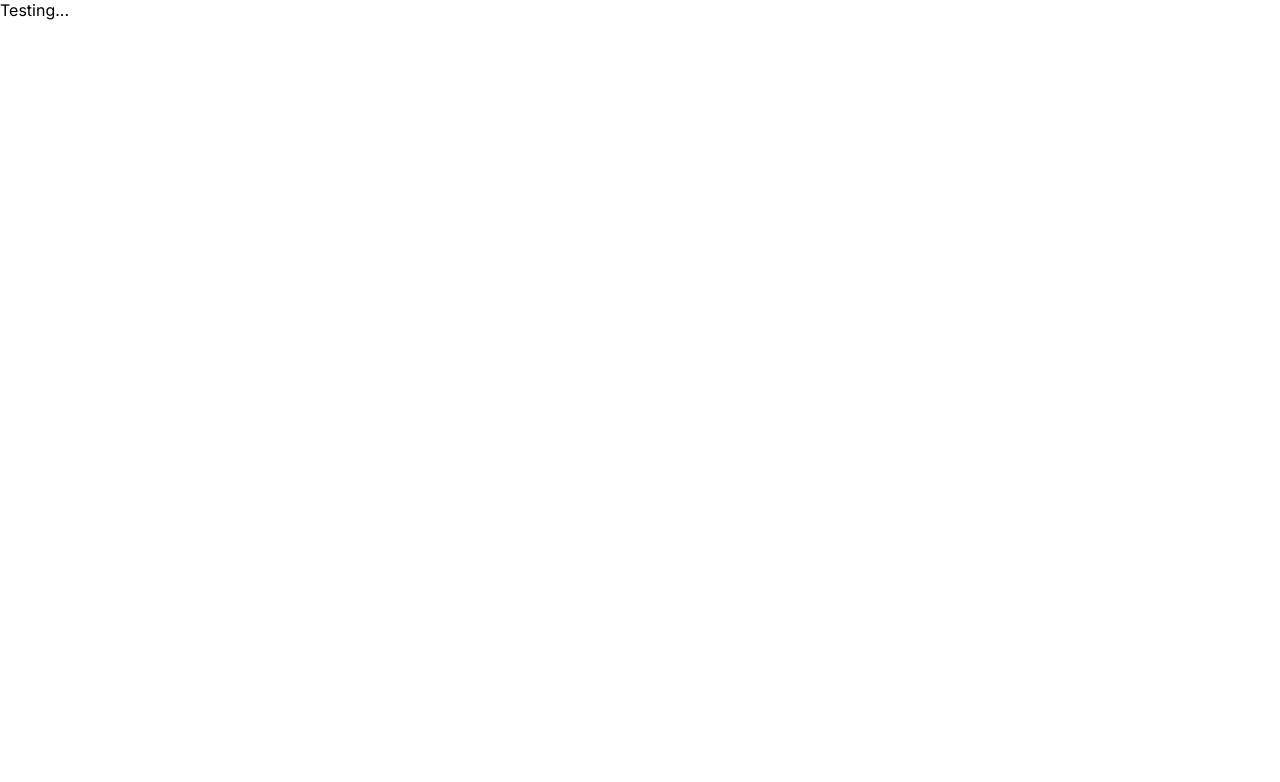
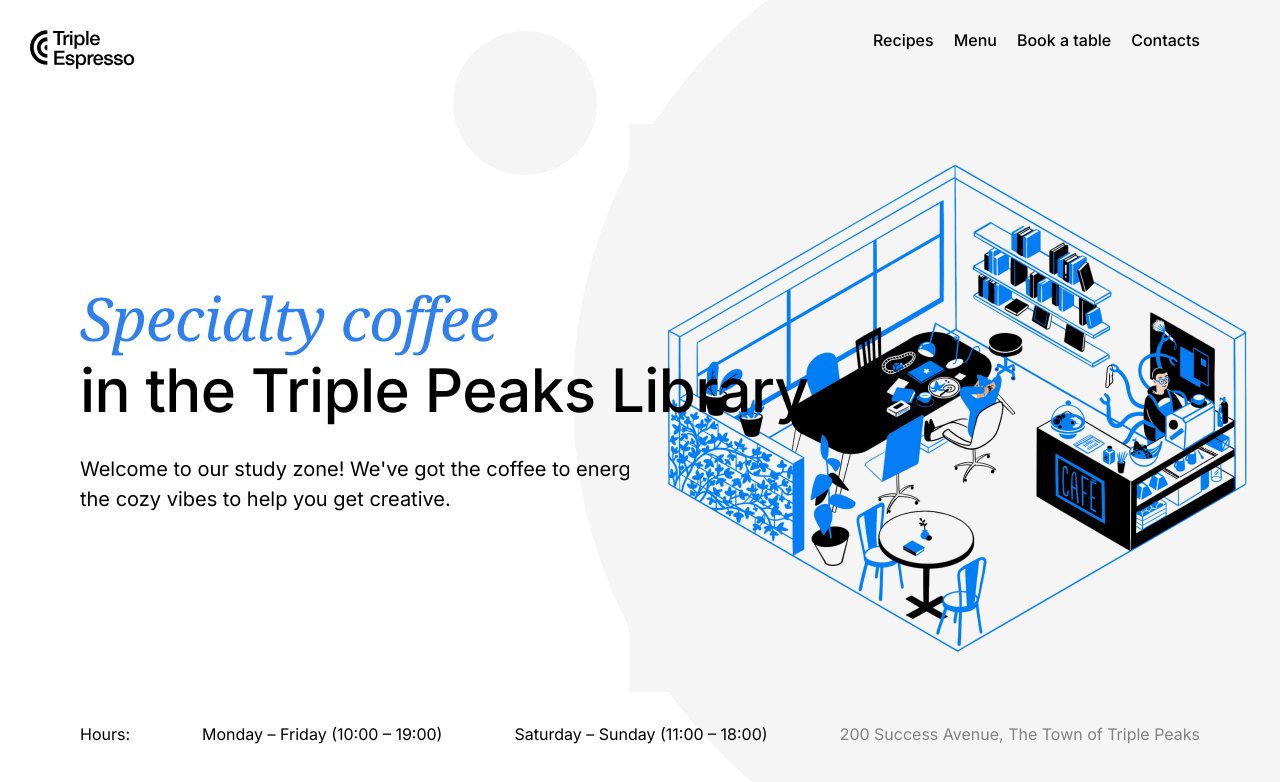
Before and after one commit to ialbertmartinez/se_project_coffeeshop, a plain HTML site: page index.html in a window 1280 px wide. Drawn offline with Linux system fonts and the light colour scheme.

Commit message:
add header markup with styles

```diff
--- a/index.html
+++ b/index.html
@@ -28,9 +28,56 @@
 
   <body>
     <div class="page">
-      Testing...
-      <!-- other elements -->
-      <header class="header"></header>
+      <header class="header">
+        <nav class="nav">
+          <img
+            class="nav__logo"
+            src="images/logo_coffeeshop_dark.svg"
+            alt="Triple Espresso Logo"
+          />
+          <ul class="nav__links">
+            <li class="nav__item">
+              <a href="#" class="nav__link">Recipes</a>
+            </li>
+            <li class="nav__item">
+              <a href="#" class="nav__link">Menu</a>
+            </li>
+            <li class="nav__item">
+              <a href="#" class="nav__link">Book a table</a>
+            </li>
+            <li class="nav__item">
+              <a href="#" class="nav__link">Contacts</a>
+            </li>
+          </ul>
+        </nav>
+        <h1 class="header__title">
+          <span class="header__span-accent">Specialty coffee</span> in the
+          Triple Peaks Library
+        </h1>
+        <p class="header__description">
+          Welcome to our study zone! We've got the coffee to energize you and
+          the cozy vibes to help you get creative.
+        </p>
+        <img
+          src="./images/inside_coffee_shop.png"
+          alt="Illustration of the inside of the coffee shop"
+          class="header__image"
+        />
+        <div class="header__footer">
+          <p class="header__paragraph header__paragraph_content_hours-title">
+            Hours:
+          </p>
+          <p class="header__paragraph header__paragraph_content_hours-item">
+            Monday &#x2013; Friday (10:00 &#x2013; 19:00)
+          </p>
+          <p class="header__paragraph header__paragraph_content_hours-item">
+            Saturday &#x2013; Sunday (11:00 &#x2013; 18:00)
+          </p>
+          <p class="header__address">
+            200 Success Avenue, The Town of Triple Peaks
+          </p>
+        </div>
+      </header>
       <main class="content">
         <section class="recipes"></section>
         <section class="reservation"></section>
--- a/pages/index.css
+++ b/pages/index.css
@@ -1,3 +1,6 @@
+* {
+  /* outline: 1px solid red; */
+}
 .page {
   min-width: 1100px;
   max-width: 1600px;
@@ -7,3 +10,140 @@
   font-size: 16px;
   line-height: 20px;
 }
+
+.header {
+  background-color: #ffffff;
+  background-image: url("../images/background_header.svg");
+  background-repeat: no-repeat;
+  background-position: center;
+  background-size: cover;
+  outline: 3px solid purple;
+}
+/*
+.mav {
+  position: relative;
+}
+.nav__logo,
+.header__image {
+  position: absolute;
+}
+.nav__logo {
+}
+.header__image {
+} */
+.header {
+  display: flex;
+  flex-direction: column;
+  height: 100vh;
+  min-height: 720px;
+  max-height: 800px;
+  padding: 30px 80px 40px;
+  position: relative;
+  box-sizing: border-box;
+}
+
+.nav {
+  display: flex;
+  justify-content: space-between;
+  align-items: flex-start;
+  /* position: relative; */
+}
+
+.nav__logo,
+.header__image {
+  position: absolute;
+}
+
+.nav__logo {
+  position: relative;
+  width: 105px;
+  height: 39px;
+  top: 0;
+  left: -50px;
+}
+
+.nav__links {
+  display: flex;
+  column-gap: 20px;
+  list-style-type: none;
+  margin: 0;
+  padding: 0;
+  align-items: center;
+}
+
+.nav__link {
+  color: #000000;
+  text-decoration: none;
+  font-family: "Inter";
+  font-style: normal;
+  font-weight: 500;
+  font-size: 16px;
+  line-height: 20px;
+}
+
+.nav__link:hover {
+  color: #1f69c9;
+}
+
+.header__title {
+  font-family: "Inter";
+  font-style: normal;
+  font-weight: 500;
+  font-size: 60px;
+  line-height: 72px;
+  letter-spacing: -0.6px;
+  max-width: 729px;
+  margin: 213px 0 0;
+  color: #000000;
+  z-index: 2;
+}
+
+.header__span-accent {
+  display: block;
+  font-family: "Noto Serif";
+  font-style: italic;
+  font-weight: normal;
+  font-size: 60px;
+  line-height: 72px;
+  color: #2f80ed;
+}
+
+.header__description {
+  font-size: 20px;
+  line-height: 30px;
+  max-width: 683px;
+  margin: 28px 0 0;
+}
+
+.header__image {
+  width: 646px;
+  height: 568px;
+  position: absolute;
+  z-index: 1;
+  max-width: 646px;
+  top: 124px;
+  right: 5px;
+}
+
+.header__footer {
+  margin-top: auto;
+  width: 100%;
+  display: flex;
+  align-items: center;
+  justify-content: space-between;
+  box-sizing: border-box;
+}
+
+.header__link {
+  color: #2f80ed;
+  text-decoration: none;
+}
+
+.header__link:hover {
+  color: #1f69c9;
+}
+
+.header__address {
+  margin: 0;
+  color: #838383;
+}
```
